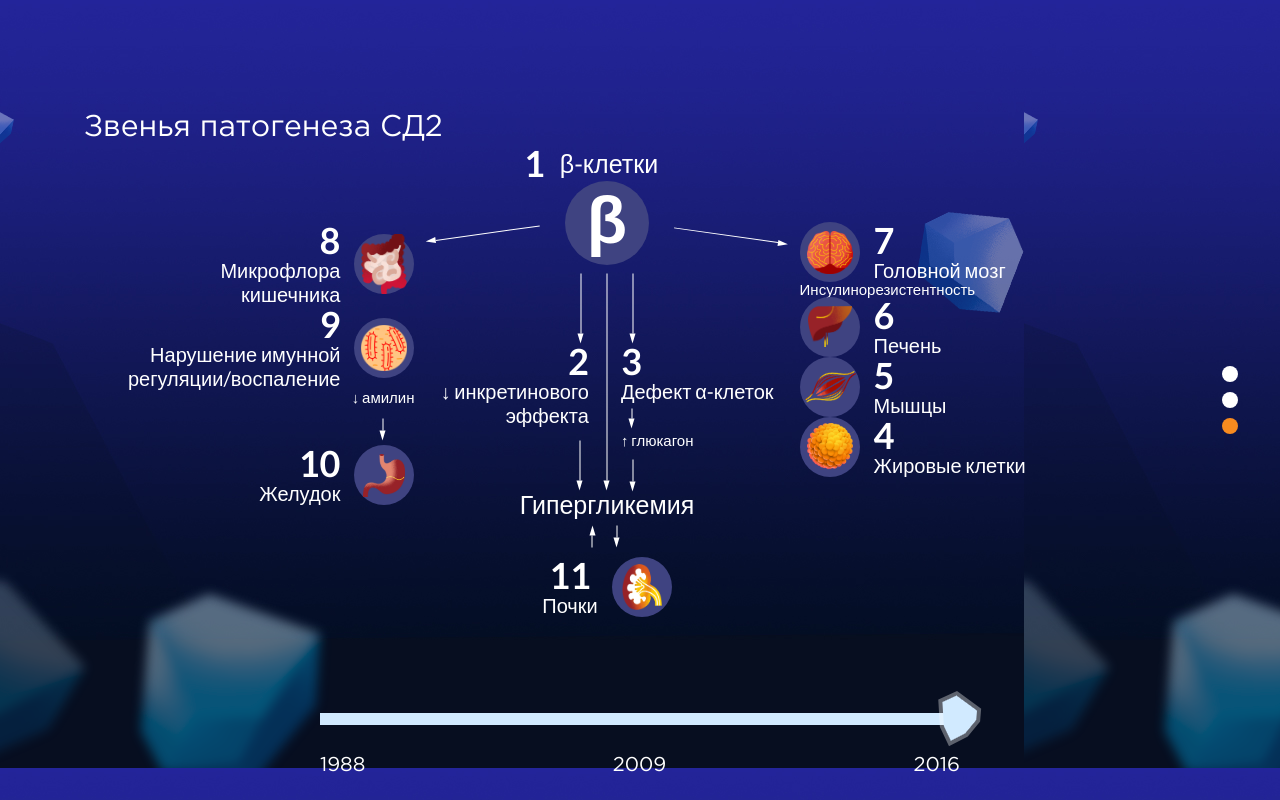
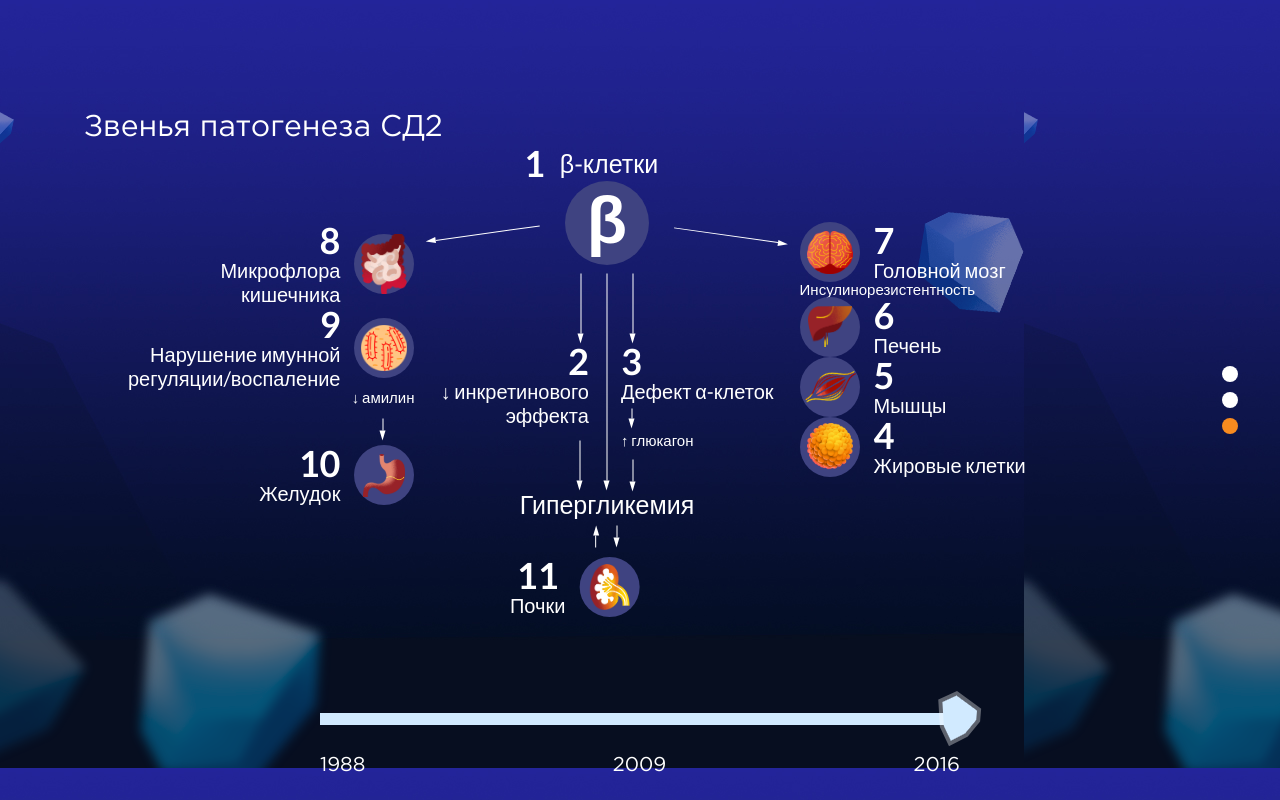
Before and after one commit to HungryOwl/therapy, a React app: page / in a window 1280 px wide. Built offline with nearby package versions, Linux system fonts and the light colour scheme.

Commit message:
Подравняли почки

```diff
--- a/src/components/Slide/Pathogenesis2016.js
+++ b/src/components/Slide/Pathogenesis2016.js
@@ -142,7 +142,7 @@ const chainLinks = [
             length: 12,
             deg: 270,
             shiftX: 40,
-            shiftY: -50
+            shiftY: -14
         }]
     },
     {
--- a/src/styles/components/hyperglycemia/hyperglycemia.styl
+++ b/src/styles/components/hyperglycemia/hyperglycemia.styl
@@ -76,6 +76,7 @@
 
   &--sd2 &__column .chainLink--kidneys
     margin-top: 40px;
+    transform: translateX(-25%);
 
   &__text
     position: relative;
```
